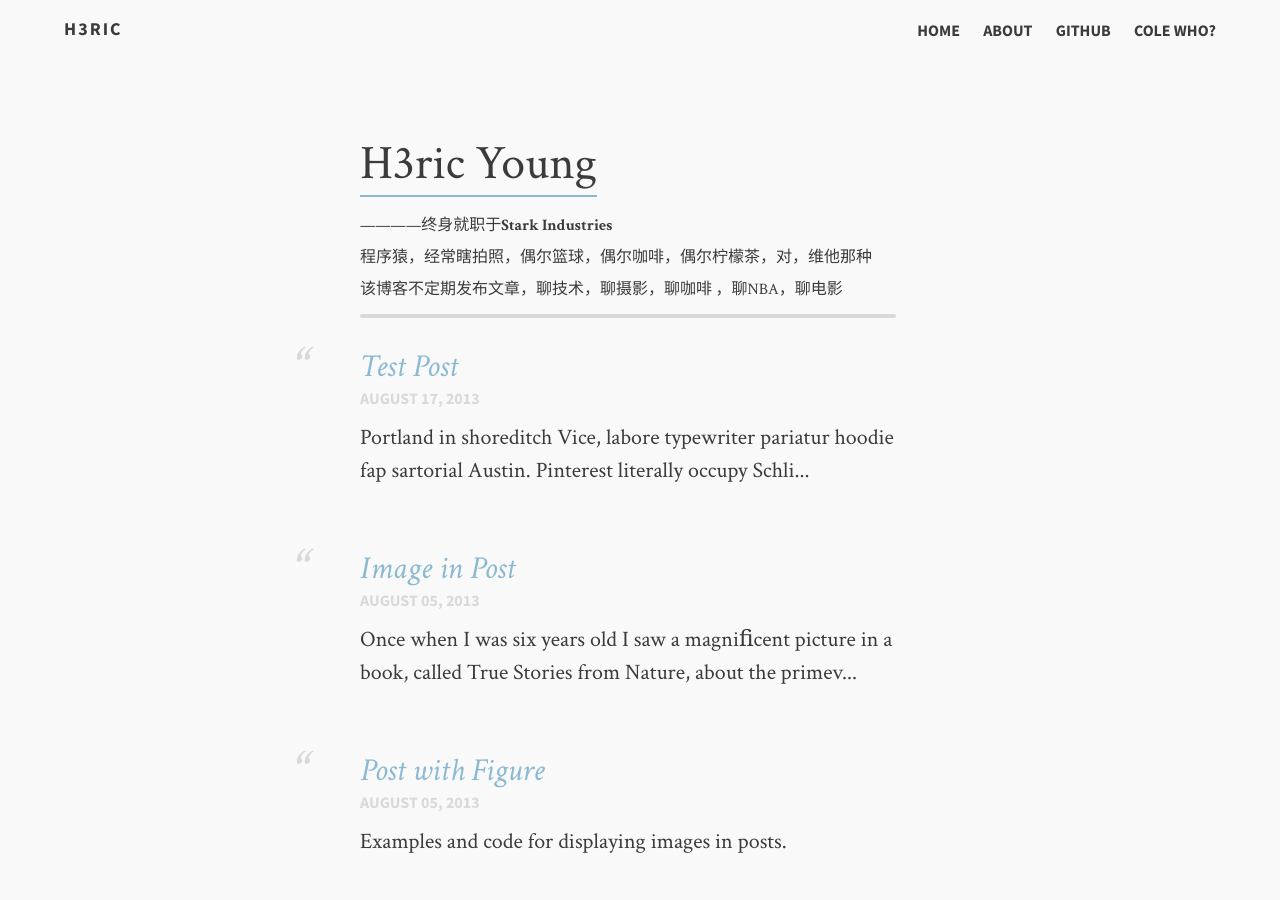
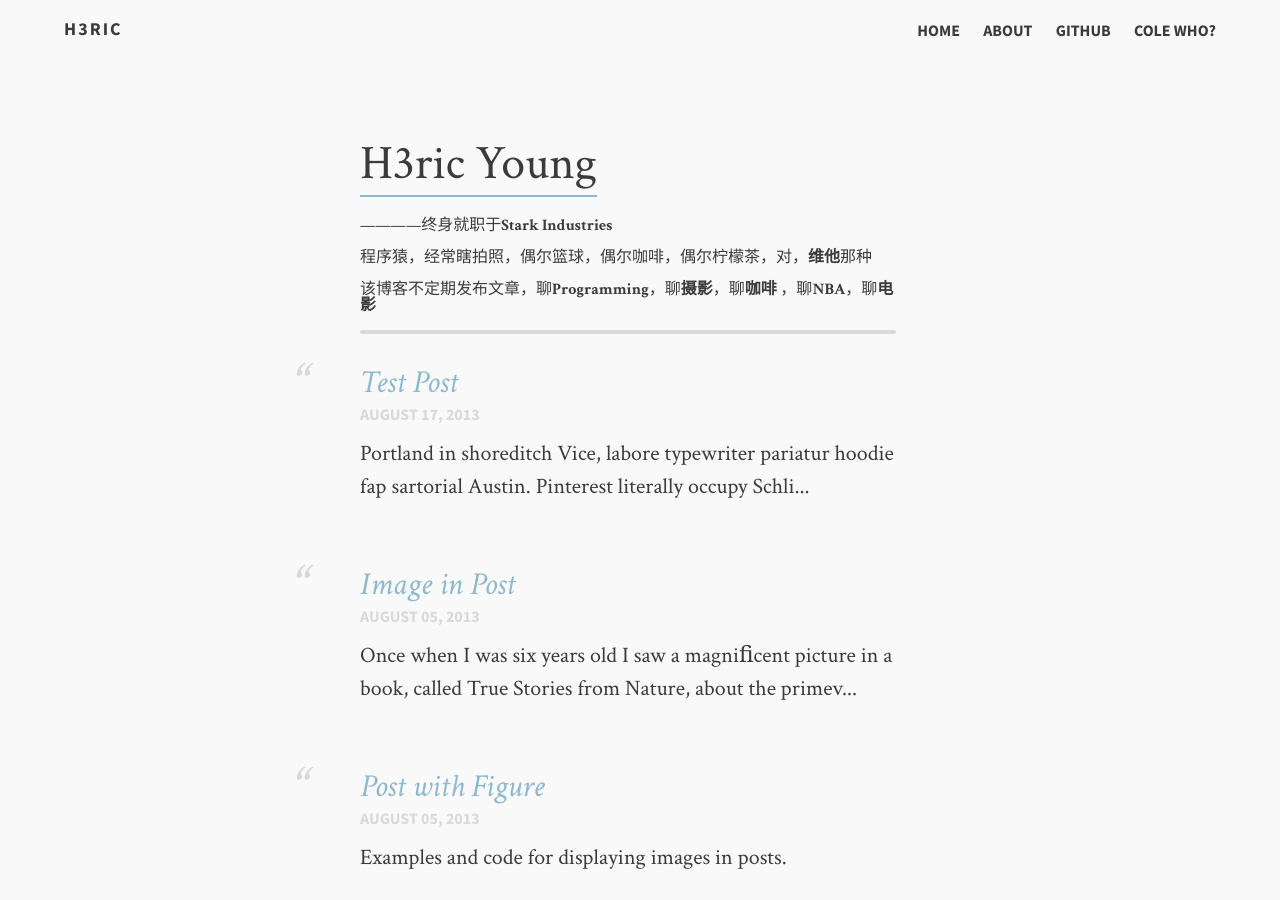
Before and after one commit to HericYoung/Blog, a Jekyll site: the page built from index.md, in a window 1280 px wide and 900 px high. Built offline with Jekyll 4.4.1, drawn with Linux system fonts in a browser that asks for light colours.

Commit message:
no message

```diff
--- a/index.md
+++ b/index.md
@@ -1,7 +1,7 @@
 ---
 layout: home
 title: "H3ric Young"
-description: ————终身就职于<strong>Stark Industries</strong><br><br>程序猿，经常瞎拍照，偶尔篮球，偶尔咖啡，偶尔柠檬茶，对，维他那种<br><br>该博客不定期发布文章，聊技术，聊摄影，聊咖啡 ，聊NBA，聊电影<br>
+description: ————终身就职于<strong><i>Stark Industries</i></strong><br><br>程序猿，经常瞎拍照，偶尔篮球，偶尔咖啡，偶尔柠檬茶，对，<strong>维他</strong>那种<br><br>该博客不定期发布文章，聊<strong>Programming</strong>，聊<strong>摄影</strong>，聊<strong>咖啡</strong> ，聊<strong>NBA</strong>，聊<strong>电影</strong><br>
 tags: [Jekyll, theme, responsive, blog, template]
 image:
   feature: typewriter.jpg
```
